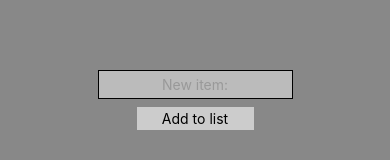
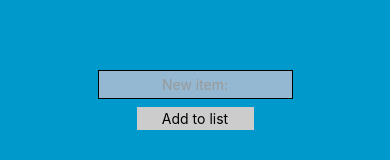
Before and after one commit to Oakchris1955/React-TODO-list, a React Native app: screen / in a window 390 px wide. Shown: the part 326-486 px from the top of the page. Built offline with nearby package versions, Linux system fonts and the light colour scheme.

Commit message:
Big stylistic change
Basically replaced most grey colors with shades of blue and added a border to the new lists input

```diff
--- a/App.tsx
+++ b/App.tsx
@@ -179,7 +179,7 @@ class App extends Component {
 			<View style={styles.container}>
 				<View style={styles.DropdownContainer}>
 					<Pressable style={{marginHorizontal: "5%", minWidth: "5%"}} onPress={() => this.setState({modalState: ModalState.Remove})/*this.state.modalObject.changeStatus(ModalStatus.Add)*/}><Text>-</Text></Pressable>
-					<ModalDropdown onSelect={(_, selectedString) => {if (selectedString != this.savedStorage.LastOpened) this.changeList(selectedString)}} textStyle={{minWidth: 40, borderColor: "purple", borderWidth: 2, borderRadius: 20, paddingHorizontal: 5}} dropdownStyle={styles.DropdownStyle} defaultValue={this.savedStorage.LastOpened} options={Object.keys(this.savedStorage.SavedLists)}/>
+					<ModalDropdown onSelect={(_, selectedString) => {if (selectedString != this.savedStorage.LastOpened) this.changeList(selectedString)}} textStyle={{minWidth: 40, borderColor: "#99994d", borderWidth: 2, borderRadius: 20, paddingHorizontal: 5}} dropdownStyle={styles.DropdownStyle} defaultValue={this.savedStorage.LastOpened} options={Object.keys(this.savedStorage.SavedLists)}/>
 					<Pressable style={{marginHorizontal: "5%", minWidth: "5%"}} onPress={() => this.setState({modalState: ModalState.Insert})}><Text>+</Text></Pressable>
 				</View>
 
@@ -202,7 +202,9 @@ class App extends Component {
 						<View style={{backgroundColor: "white", borderRadius: 20, padding: 20, justifyContent: "center", alignItems: "center"}}>
 							<View style={{flexDirection: "row", marginBottom: 5}}>
 								<View style={{alignItems: "center", alignSelf: "center"}}>
-									<TextInput placeholder='New list name:' onChangeText={(text) => this.appendModalInputText = text === "" ? null : text}/>
+									<View style={{borderColor: "black", borderWidth: 1, borderRadius: 10, marginBottom: 3}}>
+										<TextInput placeholder='New list name:' style={{marginHorizontal: 4}} onChangeText={(text) => this.appendModalInputText = text === "" ? null : text}/>
+									</View>
 									<Pressable style={{borderColor: "lightgreen", backgroundColor: "lightgreen", borderWidth: 4, borderRadius: 35, paddingHorizontal: 2}} onPress={() => {if (this.appendModalInputText != null) {this.newList(this.appendModalInputText);this.forceUpdate()}}}>
 										<Text>Create new list</Text>
 									</Pressable>
@@ -295,7 +297,7 @@ class Entry extends Component<Entry_Props> {
 			backgroundColor: "#ced7e3"
 		},
 		BouncyStyle: {
-			backgroundColor: "#aaa",
+			backgroundColor: "#6699cc",
 			paddingHorizontal: 3
 		},
 		BouncyText: {
@@ -336,7 +338,7 @@ class Entry extends Component<Entry_Props> {
 const styles = StyleSheet.create({
 	container: {
 		flex: 1,
-		backgroundColor: '#888',
+		backgroundColor: '#0099cc',
 		alignItems: 'center',
 		justifyContent: 'center'
 	},
@@ -346,7 +348,7 @@ const styles = StyleSheet.create({
 		borderWidth: 1,
 		padding: 5,
 		placeholderTextColor: "#999",
-		backgroundColor: "#bbb",
+		backgroundColor: "#94b8d1",
 	},
 	pressable: {
 		width: "30%",
```
